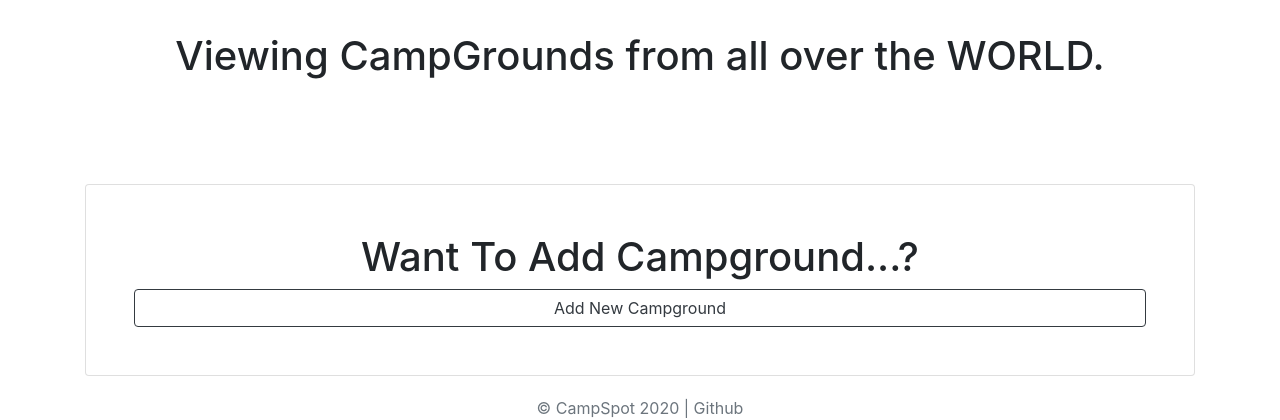
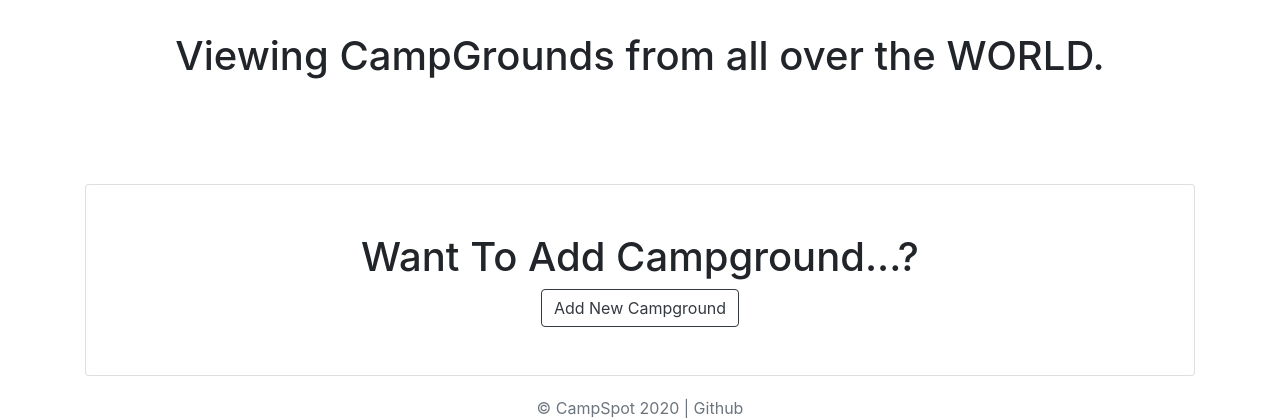
Before and after one commit to 01kingmaker01/CampSpot, a Node server app: page /campgrounds/ in a window 1280 px wide. Shown: the part 816-1236 px from the top of the page. Run offline with Node 20, Linux system fonts and the light colour scheme; data that the repository does not hold is empty; some libraries are stand-ins or nearby versions.

Commit message:
added Admin & few bugs (fixed add new campground)

```diff
--- a/views/campground/campgrounds.ejs
+++ b/views/campground/campgrounds.ejs
@@ -400,7 +400,10 @@
       </div>
       <div class="card mt-5 ml-auto mr-auto text-center p-5">
         <h1>Want To Add Campground...?</h1>
-        <a class="btn btn-outline-dark" href="/campgrounds/new"
+        <a
+          style="max-width: 350px;"
+          class="btn ml-auto mr-auto btn-outline-dark"
+          href="/campgrounds/new"
           >Add New Campground</a
         >
       </div>
```
